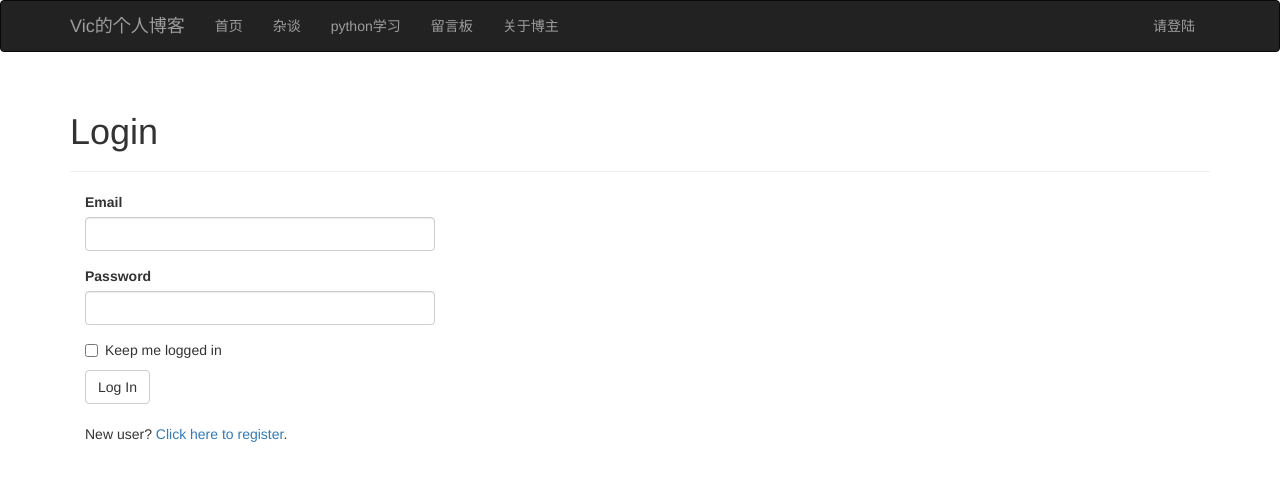
After one commit to Vic177/my-blog, a Flask app: page /auth/login in a window 1280 px wide. The commit adds this page. Shown: the top 481 px of the page. Run offline with Flask 2, Linux system fonts and the light colour scheme; some libraries are stand-ins or nearby versions.

Commit message:
用户登录注册

```diff
--- /dev/null
+++ b/app/auth/forms.py
@@ -0,0 +1,31 @@
+from flask_wtf import FlaskForm
+from wtforms import StringField, PasswordField, BooleanField, SubmitField
+from wtforms.validators import Required, Length, Email, Regexp, EqualTo
+from wtforms import ValidationError
+from ..models import User
+
+class LoginForm(FlaskForm):
+    email = StringField('Email', validators=[Required(), Length(1,64),
+                                             Email()])
+    password = PasswordField('Password', validators=[Required()])
+    remenber_me = BooleanField('Keep me logged in')
+    submit = SubmitField('Log In')
+
+class RegistrationForm(FlaskForm):
+    email = StringField('Email', validators=[Required(), Length(1,64),
+                                             Email()])
+    username = StringField('Username', validators=[Required(),
+        Length(1,64), Regexp('^[A-Za-z][A-Za-z0-9_.]*$', 0,
+                             'Username must have only letters, numbers, dots or underscores')])
+    password = PasswordField('Password', validators=[Required(),
+        EqualTo('password2', message='Password must match,')])
+    password2 = PasswordField('Confirm passwod', validators=[Required()])
+    submit = SubmitField('Register')
+
+    def validate_email(self, field):
+        if User.query.filter_by(email=field.data).first():
+            raise ValidationError('Email already registered.')
+
+    def validate_username(self, field):
+        if User.query.filter_by(username=field.data).first():
+            raise ValidationError('Username already in use.')
--- a/app/auth/views.py
+++ b/app/auth/views.py
@@ -1,6 +1,37 @@
-from flask import render_template
+from flask import render_template, redirect, request, url_for, flash
 from . import auth
+from flask_login import login_user, login_required
+from ..models import User
+from .forms import LoginForm, RegistrationForm
 
-@auth.route('/login')
+@auth.route('/login', methods=['GET', 'POST'])
 def login():
-    return render_template('auth/login.html')
+    form = LoginForm()
+    if form.validate_on_submit():
+        user = User.query.filter_by(email=form.email.data).first()
+        if user is not None and uer.verify_password(form.password.data):
+            login_user(user,form.remember_me.data)
+            return redirect(request.args.get('next') or url_for('main.index'))
+        flash('Invalid username or password')
+    return render_template('auth/login.html', form=form)
+
+
+@auth.route('/logout')
+@login_required
+def logout():
+    logout_user()
+    flash('You have been logged out.')
+    return redirect(url_for('main.index'))
+
+@auth.route('/register', methods=['GET', 'POST'])
+def register():
+    form = RegistrationForm()
+    if form.validate_on_submit():
+        user = User(email=form.email.data,
+                    username=form.username.data,
+                    password=form.password.data)
+        db.session.add(user)
+        db.session.commit()
+        flash('You can now login.')
+        return redirect(url_for('auth.login'))
+    return render_template('auth/register.html', form=form)
--- /dev/null
+++ b/app/templates/auth/login.html
@@ -0,0 +1,15 @@
+{% extends "base.html" %}
+{% import "bootstrap/wtf.html" as wtf %}
+
+{% block title %}Blog - Login{% endblock %}
+
+{% block page_content %}
+<div class="page-header">
+    <h1>Login</h1>
+</div>
+<div class="col-md-4">
+    {{ wtf.quick_form(form) }}
+    <br>
+    <p>New user? <a href="{{ url_for('auth.register') }}">Click here to register</a>.</p>
+</div>
+{% endblock %}
--- a/app/templates/base.html
+++ b/app/templates/base.html
@@ -1,6 +1,6 @@
 {% extends "bootstrap/base.html" %}
 
-{% block title %}Flasky{% endblock %}
+{% block title %}My Blog{% endblock %}
 
 {% block navbar %}
 <div class="navbar navbar-inverse" role="navigation">
@@ -18,9 +18,16 @@
             <ul class="nav navbar-nav">
                 <li><a href="/">首页</a></li>
                 <li><a href="#">杂谈</a></li>
-                <li><a href="#">python技术分享</a></li>
+                <li><a href="#">python学习</a></li>
                 <li><a href="#">留言板</a><li>
+                <li><a href="#">关于博主</a><li>
             </ul>
+            <ul class="nav navbar-nav navbar-right">
+                {% if current_user.is_authenticated %}
+                <li><a href="{{ url_for('auth.logout') }}">登出</a></li>
+                {% else %}
+                <li><a href="{{ url_for('auth.login') }}">请登陆</a></li>
+                {% endif %}
         </div>
     </div>
 </div>
```
Also changed, not shown: app/models.py (+6 -1 lines), app/templates/auth/register.html (added, +13 -0 lines).
